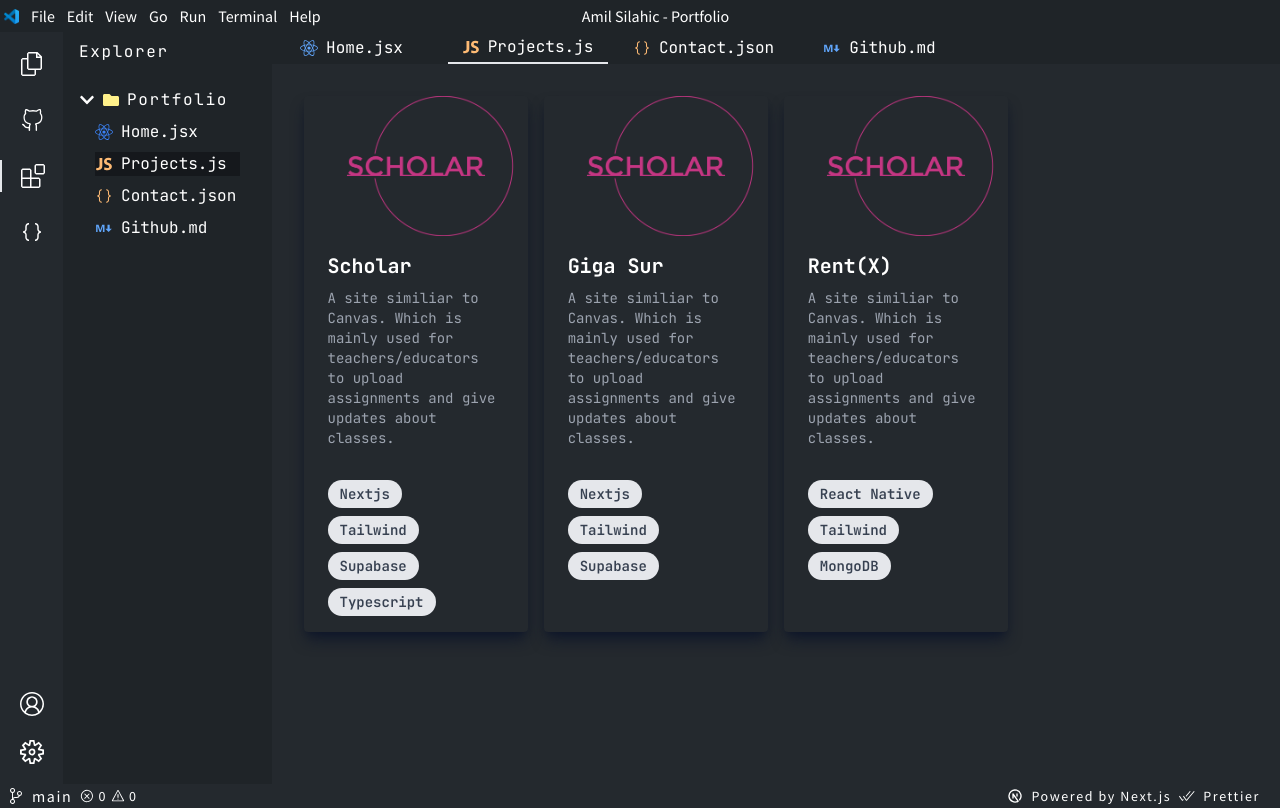
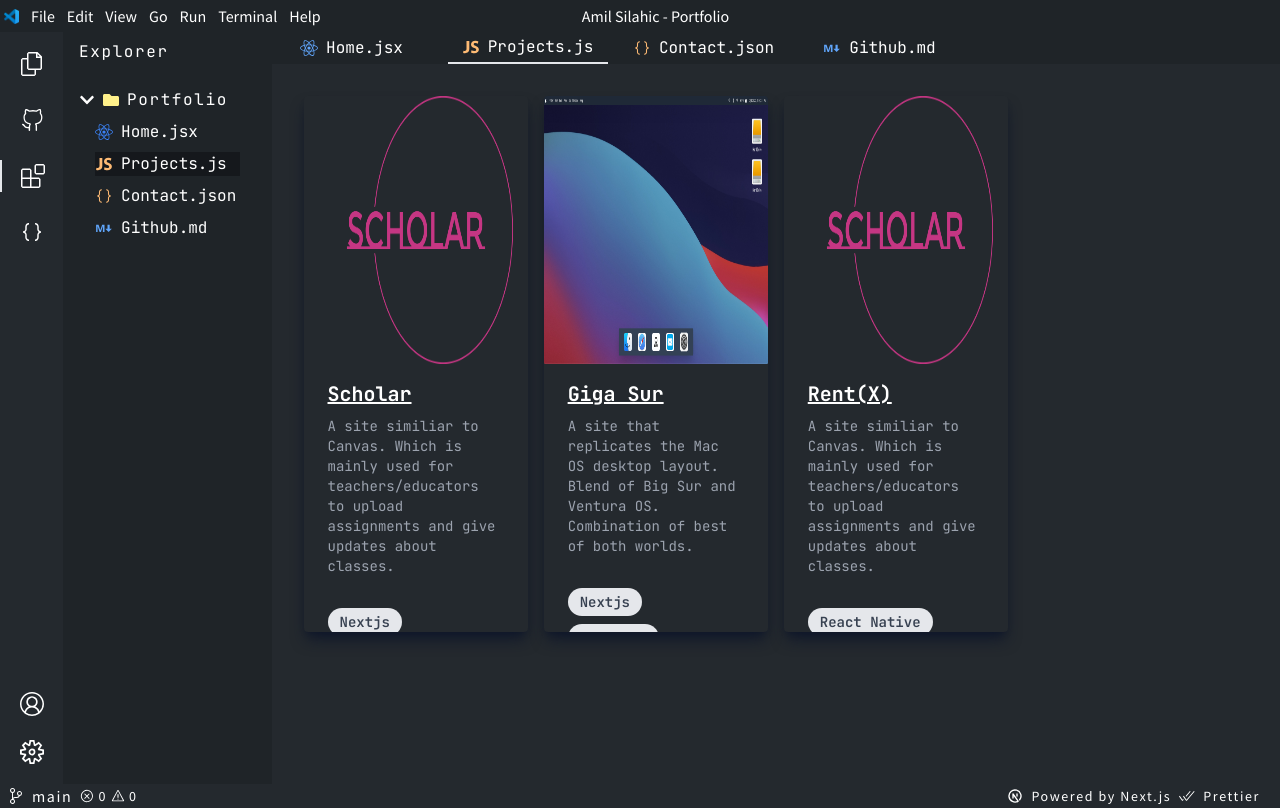
Before and after one commit to SilahicAmil/nextjs-updated-portfolio, a Next.js app: page /projects in a window 1280 px wide. Built offline with nearby package versions, Linux system fonts and the light colour scheme.

Commit message:
adding link to projects and updating giga sur info

```diff
--- a/components/ProjectsPage/ProjectCard.js
+++ b/components/ProjectsPage/ProjectCard.js
@@ -1,20 +1,25 @@
 import Image from "next/image";
+import Link from "next/link";
 import ProjectTags from "./ProjectTags";
 
-const ProjectCard = ({ imageName, title, description, tags }) => {
+const ProjectCard = ({ imageName, title, description, tags, siteLink }) => {
   console.log(tags);
 
   return (
     <div className="max-w-sm overflow-hidden rounded shadow-lg shadow-slate-900 ">
       <Image
-        className="w-full"
+        className="h-1/2 w-full"
         src={`/images/${imageName}`}
-        alt="scholar logo"
-        width={1000}
-        height={1000}
+        alt={title}
+        width={500}
+        height={500}
       />
       <div className="px-6 py-4">
-        <div className="mb-2 text-xl font-bold">{title}</div>
+        <div className="mb-2 text-xl font-bold underline">
+          <Link href={siteLink} target="_blank">
+            {title}
+          </Link>
+        </div>
         <p className="text-sm text-gray-400 ">{description}</p>
       </div>
       <div className="px-6 pt-4 pb-2">
--- a/pages/projects/index.js
+++ b/pages/projects/index.js
@@ -9,14 +9,16 @@
       "A site similiar to Canvas. Which is mainly used for teachers/educators to upload assignments and give updates about classes.",
     tags: ["Nextjs", "Tailwind", "Supabase", "Typescript"],
     imageName: "scholar-logo-no-bg.png",
+    siteLink: "https://google.com",
   },
   {
     id: 2,
     title: "Giga Sur",
     description:
-      "A site similiar to Canvas. Which is mainly used for teachers/educators to upload assignments and give updates about classes.",
+      "A site that replicates the Mac OS desktop layout. Blend of Big Sur and Ventura OS. Combination of best of both worlds. ",
     tags: ["Nextjs", "Tailwind", "Supabase"],
-    imageName: "scholar-logo-no-bg.png",
+    imageName: "giga-sur.png",
+    siteLink: "https://giga-o15mb2gp7-silahicamil.vercel.app/",
   },
   {
     id: 3,
@@ -25,6 +27,7 @@
       "A site similiar to Canvas. Which is mainly used for teachers/educators to upload assignments and give updates about classes.",
     tags: ["React Native", "Tailwind", "MongoDB"],
     imageName: "scholar-logo-no-bg.png",
+    siteLink: "https://google.com",
   },
 ];
 
@@ -48,6 +51,7 @@
               description={item.description}
               tags={item.tags}
               imageName={item.imageName}
+              siteLink={item.siteLink}
             />
           );
         })}
```
Also changed, not shown: public/images/giga-sur.png (added).
